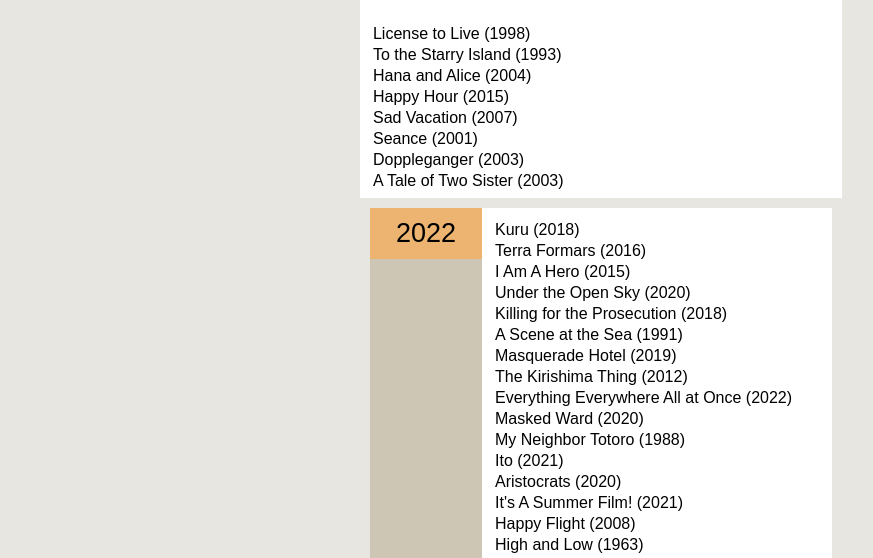
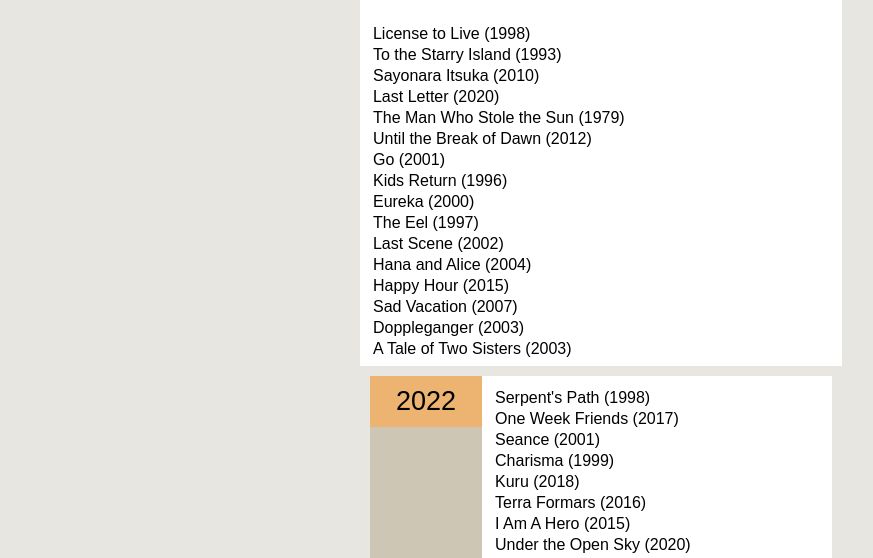
Before and after one commit to thejackd/movie-log, a plain HTML site: page index.html in a window 1280 px wide. Shown: the part 229-787 px from the top of the page, without its empty margins (39-912 px from the left). Drawn offline with Linux system fonts and the light colour scheme.

Commit message:
Updated movie log July 2022.

```diff
--- a/index.html
+++ b/index.html
@@ -18,12 +18,20 @@
                         <ul>
                             <li>License to Live (1998)</li>
                             <li>To the Starry Island (1993)</li>
+                            <li>Sayonara Itsuka (2010)</li>
+                            <li>Last Letter (2020)</li>
+                            <li>The Man Who Stole the Sun (1979)</li>
+                            <li>Until the Break of Dawn (2012)</li>
+                            <li>Go (2001)</li>
+                            <li>Kids Return (1996)</li>
+                            <li>Eureka (2000)</li>
+                            <li>The Eel (1997)</li>
+                            <li>Last Scene (2002)</li>
                             <li>Hana and Alice (2004)</li>
                             <li>Happy Hour (2015)</li>
                             <li>Sad Vacation (2007)</li>
-                            <li>Seance (2001)</li>
                             <li>Doppleganger (2003)</li>
-                            <li>A Tale of Two Sister (2003)</li>
+                            <li>A Tale of Two Sisters (2003)</li>
                         </ul>
                     </div>
 
@@ -35,6 +43,10 @@
                         <ul>
                             <div class="month-highlight">
                                 <span class="month-tag">July</span>
+                                <li>Serpent's Path (1998)</li>
+                                <li>One Week Friends (2017)</li>
+                                <li>Seance (2001)</li>
+                                <li>Charisma (1999)</li>
                                 <li>Kuru (2018)</li>
                                 <li>Terra Formars (2016)</li>
                                 <li>I Am A Hero (2015)</li>
```
